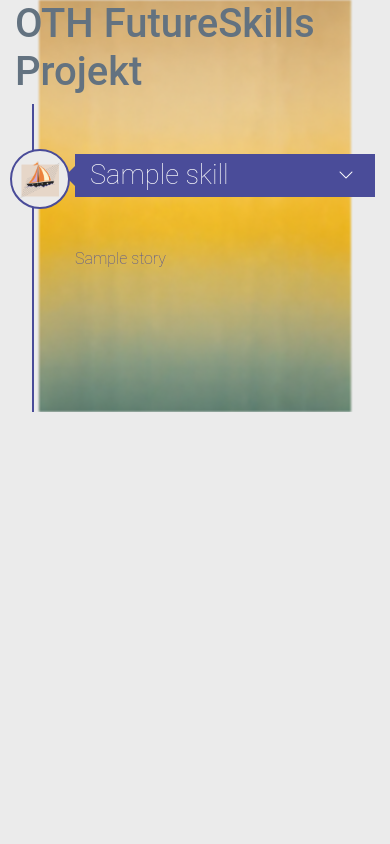
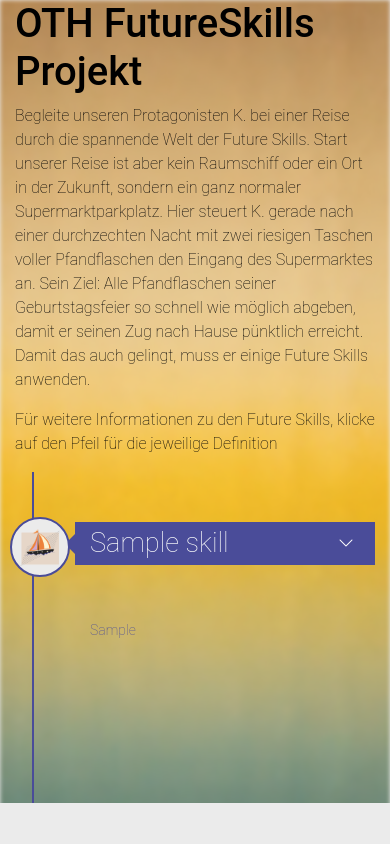
Before and after one commit to Sid0m/FSRoadmap, a Flask app: template templates/index.html in a window 390 px wide. Run offline with Flask 3, Linux system fonts and the light colour scheme; the template is opened without the code that fills it: most values are stand-ins (such as "Sample title", 1, 10 or a date in 2020); some libraries are stand-ins or nearby versions.

Commit message:
first draft with right story

```diff
--- /dev/null
+++ b/Shiny-website.txt
@@ -0,0 +1 @@
+https://futureskills.shinyapps.io/app-navbar/
--- a/static/styles.css
+++ b/static/styles.css
@@ -12,7 +12,7 @@
 body{
 	font-family: 'Roboto', sans-serif;
     font-weight: lighter;
-    color: #637280;
+    color: #000000;
     background-color: var(--gray);
     -moz-user-select: none;
     -webkit-user-select: none;
@@ -77,8 +77,7 @@ body{
     transform: translateX(-50%);
 }
 
-.timeline-nodes:nth-child(odd) h3,
-.timeline-nodes:nth-child(odd) p {
+.timeline-nodes:nth-child(odd) h3 {
     text-align: right;
 }
 .timeline-nodes:nth-child(odd) .timeline-date {
@@ -133,95 +132,6 @@ body{
 .timeline-image img {
     position: relative;
     z-index: 100;
-}
-/*small device style*/
-
-@media (max-width: 991px) {
-    .timeline-nodes:nth-child(odd) h3,
-    .timeline-nodes:nth-child(odd) p {
-    text-align: left
-}
-.timeline-nodes:nth-child(even) {
-    flex-direction: row;
-}
-    .timeline::before {
-    content: "";
-    display: block;
-    position: absolute;
-    top: 0;
-    left: 4%;
-    width: 0;
-    border-left: 2px solid var(--blue);
-    height: 100%;
-    z-index: 1;
-    transform: translateX(-50%);
-}
-.timeline h3 {
-    font-size: 1.7rem;
-}
-.timeline p {
-    font-size: 14px;
-}
-.timeline-image {
-    position: absolute;
-    left: 0%;
-    top: 0;
-    order: 1;
-    /*transform: translateX(-50%;);*/
-}
-.timeline-nodes:nth-child(odd) .timeline-content::after {
-    content: "";
-    position: absolute;
-    top: var(--pointer-top);
-    left: auto;
-    right: 100%;
-    width: 0;
-    border-left: 0;
-    border-right: 10px solid var(--blue);
-    border-top: 10px solid transparent;
-    border-bottom: 10px solid transparent;
-}
-.timeline-nodes:nth-child(even) .timeline-content::after {
-    content: "";
-    position: absolute;
-    top: var(--pointer-top);
-    right: 100%;
-    width: 0;
-    border-right: 10px solid var(--blue);
-    border-top: 10px solid transparent;
-    border-bottom: 10px solid transparent;
-}
-.timeline-nodes:nth-child(even) .timeline-date {
-    text-align: left;
-}
-.timeline-image::before {
-    width: 65px;
-    height: 65px;
-}
-.timeline-content {
-    order: 1;
-}
-}
-
-/*extra small device style */
-@media (max-width: 575px) {
-    .timeline::before {
-    content: "";
-    display: block;
-    position: absolute;
-    top: 0;
-    left: 5%;
-}
-.timeline-image {
-    position: absolute;
-    left: 0;
-    max-width: 50px;
-    max-height: 50px;
-    }
-.timeline-image::before {
-    width: 60px;
-    height: 60px;
-}
 }
 
 /* Versteckt das <p>-Element standardmäßig */
@@ -289,11 +199,11 @@ body{
     top: 0;
     left: 50%;
     width: 80%;
-    height: 100%;
+    height: 120%;
     background-image: url('background/bg.png'); /* Füge hier den Pfad zu deinem Bild ein */
     background-size: cover; /* Das Bild soll den gesamten Hintergrund abdecken */
     background-position: center; /* Zentriert das Hintergrundbild */
-    filter: blur(1px); /* Wendet den Blur-Effekt an */
+    filter: blur(2px); /* Wendet den Blur-Effekt an */
     transform: translateX(-50%);
     z-index: -1; /* Damit das Bild hinter dem Inhalt bleibt */
   }
@@ -303,3 +213,100 @@ body{
     position: relative;
     z-index: 1; /* Inhalt wird über das Pseudo-Element gelegt */
   }
+
+/*small device style*/
+@media (max-width: 991px) {
+    .timeline-nodes:nth-child(odd) h3,
+    .timeline-nodes:nth-child(odd) p {
+    text-align: left
+}
+.timeline-nodes:nth-child(even) {
+    flex-direction: row;
+}
+    .timeline::before {
+    content: "";
+    display: block;
+    position: absolute;
+    top: 0;
+    left: 4%;
+    width: 0;
+    border-left: 2px solid var(--blue);
+    height: 100%;
+    z-index: 1;
+    transform: translateX(-50%);
+}
+.timeline h3 {
+    font-size: 1.7rem;
+}
+.timeline p {
+    font-size: 14px;
+}
+.timeline-image {
+    position: absolute;
+    left: 0%;
+    top: 0;
+    order: 1;
+    /*transform: translateX(-50%;);*/
+}
+.timeline-nodes:nth-child(odd) .timeline-content::after {
+    content: "";
+    position: absolute;
+    top: var(--pointer-top);
+    left: auto;
+    right: 100%;
+    width: 0;
+    border-left: 0;
+    border-right: 10px solid var(--blue);
+    border-top: 10px solid transparent;
+    border-bottom: 10px solid transparent;
+}
+.timeline-nodes:nth-child(even) .timeline-content::after {
+    content: "";
+    position: absolute;
+    top: var(--pointer-top);
+    right: 100%;
+    width: 0;
+    border-right: 10px solid var(--blue);
+    border-top: 10px solid transparent;
+    border-bottom: 10px solid transparent;
+}
+.timeline-nodes:nth-child(even) .timeline-date {
+    text-align: left;
+}
+.timeline-image::before {
+    width: 65px;
+    height: 65px;
+}
+.timeline-content {
+    order: 1;
+}
+.blur-background::before{
+    content: '';
+    position: absolute;
+    top: 0;
+    left: 50%;
+    width: 100%;
+    transform: translateX(-50%);
+}
+}
+
+/*extra small device style */
+@media (max-width: 575px) {
+    .timeline::before {
+    content: "";
+    display: block;
+    position: absolute;
+    top: 0;
+    left: 5%;
+}
+.timeline-image {
+    position: absolute;
+    left: 0;
+    max-width: 50px;
+    max-height: 50px;
+    }
+.timeline-image::before {
+    width: 60px;
+    height: 60px;
+}
+}
--- a/templates/index.html
+++ b/templates/index.html
@@ -18,6 +18,10 @@
     <div class="container" style="display: flex; justify-content: center;">
       <h1>OTH FutureSkills Projekt</h1>
     </div>
+    <div class="container"  style="justify-content: center;">
+      <p>Begleite unseren Protagonisten K. bei einer Reise durch die spannende Welt der Future Skills. Start unserer Reise ist aber kein Raumschiff oder ein Ort in der Zukunft, sondern ein ganz normaler Supermarktparkplatz. Hier steuert K. gerade nach einer durchzechten Nacht mit zwei riesigen Taschen voller Pfandflaschen den Eingang des Supermarktes an. Sein Ziel: Alle Pfandflaschen seiner Geburtstagsfeier so schnell wie möglich abgeben, damit er seinen Zug nach Hause pünktlich erreicht. Damit das auch gelingt, muss er einige Future Skills anwenden.</p>
+      <p>Für weitere Informationen zu den Future Skills, klicke auf den Pfeil für die jeweilige Definition</p>
+    </div>
     <div class="container">
       <div class="timeline">
         {% for skill in skills %}
@@ -30,10 +34,10 @@
             <p class="collapsible-content">{{ skill.definition }}</p>
           </div>
           <div class="col-2 col-sm-1 px-lg-3 order-1 timeline-image text-lg-center">
-            <img src="static/icons/{{ loop.index }}.png" class="img-fluid" alt="img">
+            <img src="static/icons/{{ skill.id }}.png" class="img-fluid" alt="img">
           </div>
           <div class="col-10 col-lg-5 order-1 order-lg-3 py-3">
-            <time>{{ skill.story }}</time>
+            <p>{{ skill.big_story }}</p>
           </div>
         </div>
         {% endfor %}
```
Also changed, not shown: services.py (+5 -2 lines), static/csv/futureskills_bs.csv (added, +15 -0 lines), static/csv/futureskills_ks.csv (renamed from static/csv/futureskills.csv), 2 other files.
